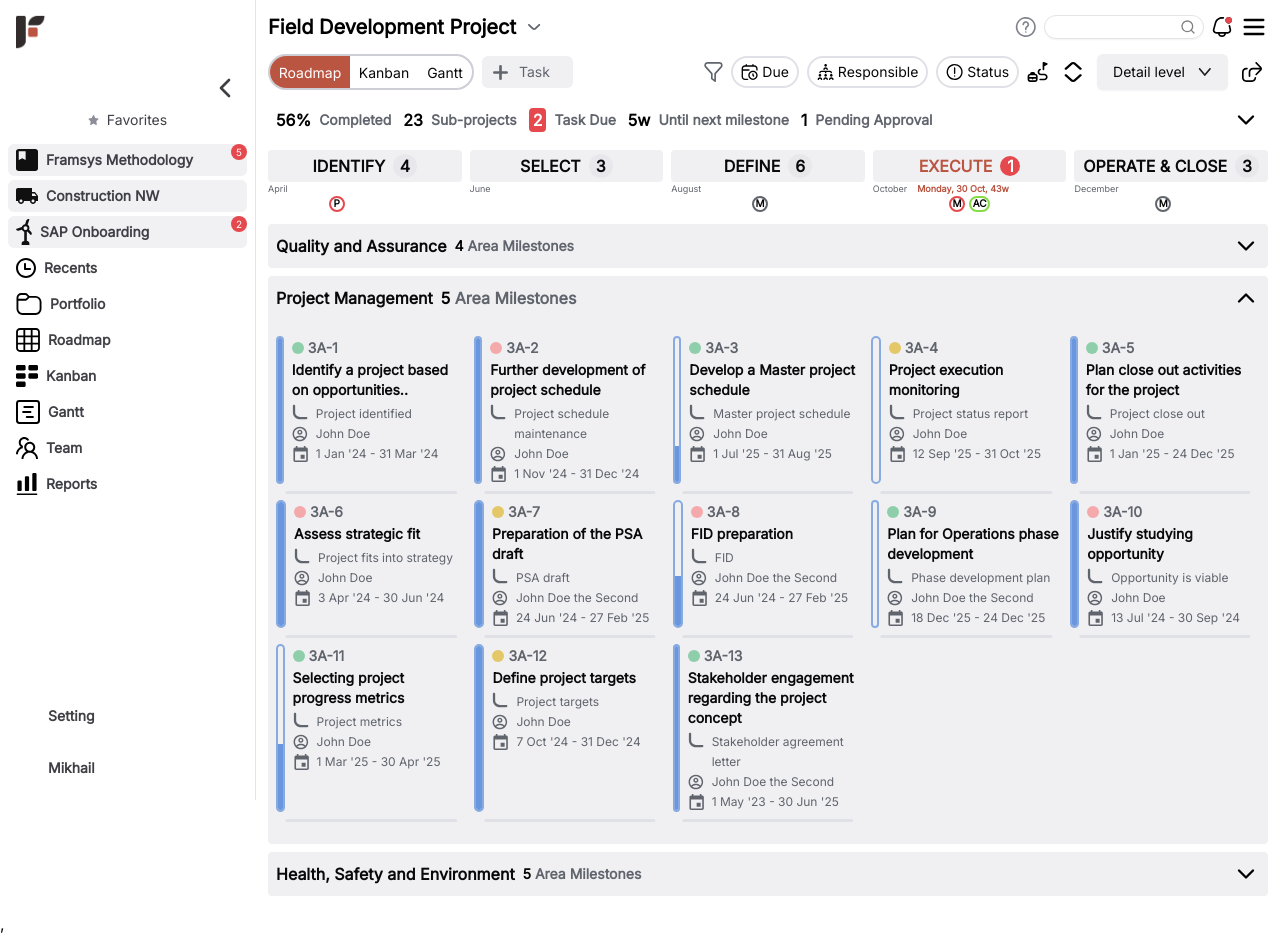
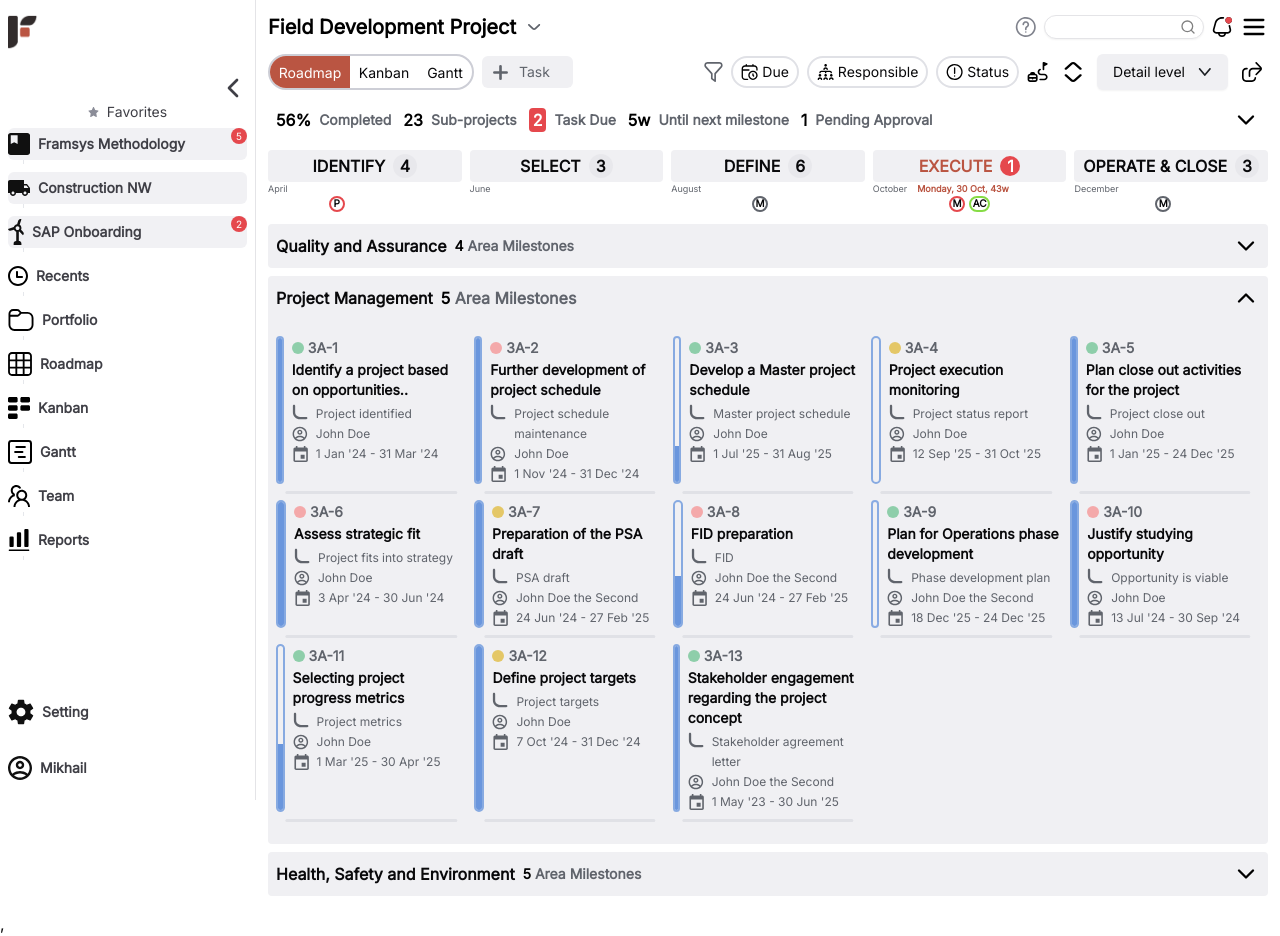
Before and after one commit to hmchnd/demo1, a React (Vite) app: page / in a window 1280 px wide. Built offline with nearby package versions, Linux system fonts and the light colour scheme.

Commit message:
fix min sidebar

```diff
--- a/src/components/Navbar.jsx
+++ b/src/components/Navbar.jsx
@@ -37,7 +37,6 @@ const Navbar = () => {
 
     const [responsible, setResponsible] = useState(false)
     const [period, setPeriod] = useState(false)
-
 
     const handleCheckboxClick = (e, setter) => {
         e.preventDefault()
--- a/src/components/app-sidebar.jsx
+++ b/src/components/app-sidebar.jsx
@@ -37,55 +37,95 @@ const data = {
       url: "about",
       icon: framsys,
       className: 'active-btn',
-      task: 5
+      task: 5,
+      styleConfig: {
+        w: '22px',
+        h: "22px"
+      }
     },
     {
       title: "Construction NW",
       url: "about",
       icon: construction,
-      className: 'active-btn'
+      className: 'active-btn',
+      styleConfig: {
+        w: '22.16px',
+        h: "26px"
+      }
     },
     {
       title: "SAP Onboarding",
       url: "about",
       icon: sap,
       className: 'active-btn',
-      task: 2
+      task: 2,
+      styleConfig: {
+        w: '15.82px',
+        h: "26px"
+      }
     },
     {
       title: "Recents",
       url: "about",
       icon: recents,
+      styleConfig: {
+        w: '20px',
+        h: "20px"
+      }
     },
     {
       title: "Portfolio",
       url: "about",
       icon: portfolio,
+      styleConfig: {
+        w: '24px',
+        h: "21.87px"
+      }
     },
     {
       title: "Roadmap",
-      url: "about",
+      url: "/",
       icon: roadmap,
+      styleConfig: {
+        w: '24px',
+        h: "24px"
+      }
     },
     {
       title: "Kanban",
-      url: "about",
+      url: "kanban",
       icon: kanban,
+      styleConfig: {
+        w: '22px',
+        h: "22px"
+      }
     },
     {
       title: "Gantt",
       url: "about",
       icon: gantt,
+      styleConfig: {
+        w: '24px',
+        h: "24px"
+      }
     },
     {
       title: "Team",
       url: "about",
       icon: team,
+      styleConfig: {
+        w: '22px',
+        h: "22px"
+      }
     },
     {
       title: "Reports",
       url: "about",
       icon: reports,
+      styleConfig: {
+        w: '20.67px',
+        h: "22px"
+      }
     },
   ],
 }
--- a/src/components/nav-main.jsx
+++ b/src/components/nav-main.jsx
@@ -34,42 +34,44 @@ export function NavMain({
 
       <SidebarMenu>
         <SidebarMenuItem>
-          <SidebarMenuButton className="flex items-center justify-center gap-2">
+          <SidebarMenuButton className="flex items-center justify-center gap-2 !h-4">
             <img src={star} alt="Favorites Icon" />
             {state !== 'collapsed' && <span>Favorites</span>}
           </SidebarMenuButton>
         </SidebarMenuItem>
       </SidebarMenu>
       <SidebarMenu className="mt-2">
-        {items?.map((item) => (
-          <Collapsible Collapsible
-            key={item.title}
-            asChild
-            defaultOpen={item.isActive}
-            className="group/collapsible" >
-            <SidebarMenuItem>
-              <CollapsibleTrigger asChild>
-                <SidebarMenuButton tooltip={item.title} className={`${item.className} relative `}>
+        {items?.map((item, i) => (
+          <SidebarMenuItem key={i}>
+            <SidebarMenuButton tooltip={item.title} className={`${item.className} ${state === "collapsed" ? "justify-center items-center" : ''} relative `}>
+
               {item?.task && <div className="bg-[#E5484D] size-4 rounded-full text-[10px] flex items-center absolute right-0 top-0 justify-center text-white"> {item?.task}</div>}
-                  {item.icon && <img src={item.icon} />}
-                  <Link to={item?.url} className="text-sm font-semibold">{item.title}</Link>
+
+              {item.icon && (
+                <Link to={item?.url}>
+                  <img src={item.icon} className={`h-${item.styleConfig.h} w-${item.styleConfig.w}`} />
+                </Link>
+              )}
+
+              {state === "expanded" && (
+                <Link to={item?.url} className="text-sm font-semibold">
+                  {item.title}
+                </Link>
+              )}
             </SidebarMenuButton>
-              </CollapsibleTrigger>
-              <CollapsibleContent>
             <SidebarMenuSub>
               {item.items?.map((subItem) => (
                 <SidebarMenuSubItem key={subItem.title}>
                   <SidebarMenuSubButton asChild>
-                        <a href={subItem.url}>
+                    <Link to={subItem.url}>
                       <span>{subItem.title}</span>
-                        </a>
+                    </Link>
                   </SidebarMenuSubButton>
                 </SidebarMenuSubItem>
               ))}
             </SidebarMenuSub>
-              </CollapsibleContent>
+
           </SidebarMenuItem>
-          </Collapsible>
         ))}
       </SidebarMenu>
 
--- a/src/components/nav-user.jsx
+++ b/src/components/nav-user.jsx
@@ -17,32 +17,38 @@ import {
 export function NavUser({
   user, setting
 }) {
-  const { isMobile } = useSidebar()
+  const { state, isMobile } = useSidebar()
+  console.log(state)
 
   return (
     (<SidebarMenu>
       <SidebarMenuItem>
         <SidebarMenuButton
           size="lg"
-          className="data-[state=open]:bg-sidebar-accent data-[state=open]:text-sidebar-accent-foreground">
-          <Avatar className="h-5 w-6 rounded-lg">
+          className={`data-[state=open]:bg-sidebar-accent data-[state=open]:text-sidebar-accent-foreground ${state === 'collapsed' ? 'justify-center' : ''}`}>
+          <Avatar className="size-[26px] rounded-lg">
             <AvatarImage src={setting.avatar} alt={setting.name} />
           </Avatar>
-          <div className="grid flex-1 text-left text-sm leading-tight">
-            <span className=" font-semibold ">{setting.name}</span>
-          </div>
+          {
+            state === 'expanded' && <div className="grid flex-1 text-left text-sm leading-tight">
+              <span className=" font-semibold ">{setting?.name}</span>
+            </div>
+          }
+
         </SidebarMenuButton>
       </SidebarMenuItem>
       <SidebarMenuItem>
         <SidebarMenuButton
           size="lg"
-          className="data-[state=open]:bg-sidebar-accent data-[state=open]:text-sidebar-accent-foreground">
-          <Avatar className="h-5 w-6 rounded-lg">
-            <AvatarImage src={user.avatar} alt={user.name} />
+          className={`data-[state=open]:bg-sidebar-accent  data-[state=open]:text-sidebar-accent-foreground ${state === 'collapsed' ? 'justify-center' : '' }`}>
+          <Avatar className="size-[24px] rounded-lg">
+            <AvatarImage src={user?.avatar} alt={user?.name} />
           </Avatar>
-          <div className="grid flex-1 text-left text-sm leading-tight">
-            <span className="truncate font-semibold ">{user.name}</span>
-          </div>
+          {
+            state === 'expanded' && <div className="grid flex-1 text-left text-sm leading-tight">
+              <span className="truncate font-semibold ">{user?.name}</span>
+            </div>
+          }
         </SidebarMenuButton>
       </SidebarMenuItem>
     </SidebarMenu>)
--- a/src/components/ui/sidebar.jsx
+++ b/src/components/ui/sidebar.jsx
@@ -195,21 +195,32 @@ const Sidebar = React.forwardRef((
             : "group-data-[collapsible=icon]:w-[--sidebar-width-icon]"
         )} />
       <div
+        // className={cn(
+        //   "fixed inset-y-0 hello z-10 hidden h-svh w-[--sidebar-width] transition-[left,right,width] duration-200 ease-linear md:flex",
+        //   side === "left"
+        //     ? "left-0 group-data-[collapsible=offcanvas]:left-[calc(var(--sidebar-width)*-1)]"
+        //     : "right-0 group-data-[collapsible=offcanvas]:right-[calc(var(--sidebar-width)*-1)]",
+        //   // Adjust the padding for floating and inset variants.
+        //   variant === "floating" || variant === "inset"
+        //     ? "p-2 group-data-[collapsible=icon]:w-[calc(var(--sidebar-width-icon)_+_theme(spacing.4)_+2px)]"
+        //     : "group-data-[collapsible=icon]:w-[--sidebar-width-icon] group-data-[side=left]:border-r group-data-[side=right]:border-l",
+        //   className
+        // )}
         className={cn(
-          "fixed inset-y-0 z-10 hidden h-svh w-[--sidebar-width] transition-[left,right,width] duration-200 ease-linear md:flex",
+          "fixed inset-y-0 hello z-10 hidden h-svh w-[--sidebar-width] transition-[left,right,width] duration-200 ease-linear md:flex",
           side === "left"
             ? "left-0 group-data-[collapsible=offcanvas]:left-[calc(var(--sidebar-width)*-1)]"
             : "right-0 group-data-[collapsible=offcanvas]:right-[calc(var(--sidebar-width)*-1)]",
           // Adjust the padding for floating and inset variants.
           variant === "floating" || variant === "inset"
             ? "p-2 group-data-[collapsible=icon]:w-[calc(var(--sidebar-width-icon)_+_theme(spacing.4)_+2px)]"
-            : "group-data-[collapsible=icon]:w-[--sidebar-width-icon] group-data-[side=left]:border-r group-data-[side=right]:border-l",
+            : "group-data-[collapsible=icon]:w-[60px] group-data-[side=left]:border-r group-data-[side=right]:border-l",
           className
         )}
         {...props}>
         <div
           data-sidebar="sidebar"
-          className="flex h-full w-full flex-col bg-white group-data-[variant=floating]:rounded-lg group-data-[variant=floating]:border group-data-[variant=floating]:border-sidebar-border group-data-[variant=floating]:shadow">
+          className={`flex h-full w-full flex-col ${state === 'collapsed' && 'items-center'} bg-white group-data-[variant=floating]:rounded-lg group-data-[variant=floating]:border group-data-[variant=floating]:border-sidebar-border group-data-[variant=floating]:shadow`}>
           {children}
         </div>
       </div>
@@ -412,7 +423,7 @@ const SidebarMenu = React.forwardRef(({ className, ...props }, ref) => (
   <ul
     ref={ref}
     data-sidebar="menu"
-    className={cn("flex w-full min-w-0 flex-col gap-1", className)}
+    className={cn("flex w-full min-w-0 flex-col gap-2", className)}
     {...props} />
 ))
 SidebarMenu.displayName = "SidebarMenu"
@@ -427,7 +438,7 @@ const SidebarMenuItem = React.forwardRef(({ className, ...props }, ref) => (
 SidebarMenuItem.displayName = "SidebarMenuItem"
 
 const sidebarMenuButtonVariants = cva(
-  "peer/menu-button flex w-full items-center gap-2 overflow-hidden rounded-md p-2 text-left text-sm outline-none ring-sidebar-ring transition-[width,height,padding] hover:bg-sidebar-accent hover:text-sidebar-accent-foreground focus-visible:ring-2 active:bg-sidebar-accent active:text-sidebar-accent-foreground disabled:pointer-events-none disabled:opacity-50 group-has-[[data-sidebar=menu-action]]/menu-item:pr-8 aria-disabled:pointer-events-none aria-disabled:opacity-50 data-[active=true]:bg-sidebar-accent data-[active=true]:font-medium data-[active=true]:text-sidebar-accent-foreground data-[state=open]:hover:bg-sidebar-accent data-[state=open]:hover:text-sidebar-accent-foreground group-data-[collapsible=icon]:!size-8 group-data-[collapsible=icon]:!p-2 [&>span:last-child]:truncate [&>svg]:size-4 [&>svg]:shrink-0",
+  "peer/menu-button flex w-full items-center gap-2 overflow-hidden rounded-md text-left text-sm outline-none ring-sidebar-ring transition-[width,height,padding] hover:bg-sidebar-accent hover:text-sidebar-accent-foreground focus-visible:ring-2 active:bg-sidebar-accent active:text-sidebar-accent-foreground disabled:pointer-events-none disabled:opacity-50 group-has-[[data-sidebar=menu-action]]/menu-item:pr-8 aria-disabled:pointer-events-none aria-disabled:opacity-50 data-[active=true]:bg-sidebar-accent data-[active=true]:font-medium data-[active=true]:text-sidebar-accent-foreground data-[state=open]:hover:bg-sidebar-accent data-[state=open]:hover:text-sidebar-accent-foreground group-data-[collapsible=icon]:size-[36px]  [&>span:last-child]:truncate [&>svg]:size-4 [&>svg]:shrink-0",
   {
     variants: {
       variant: {
```
Lines whose indentation alone changed are shown as unchanged.
